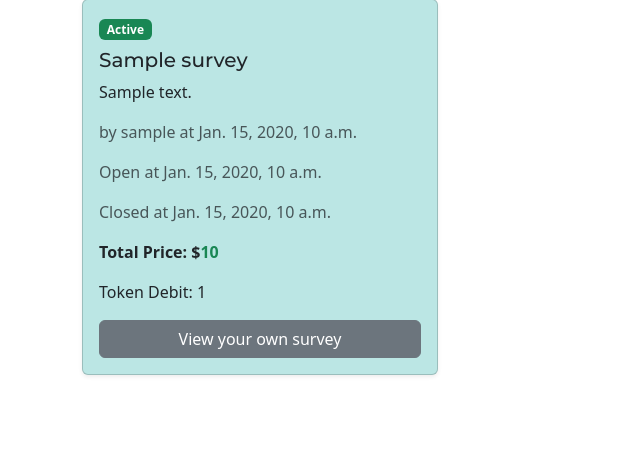
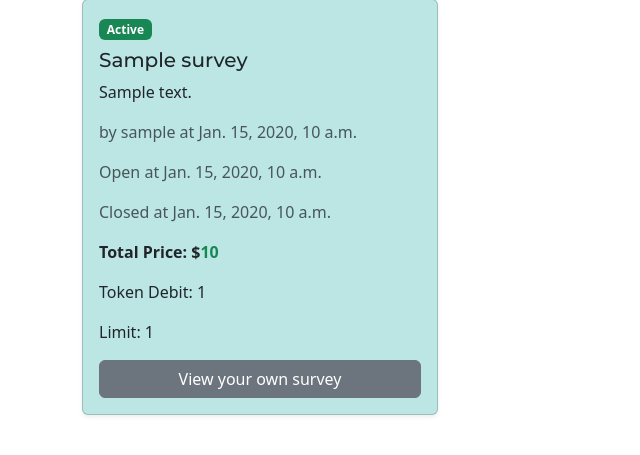
Before and after one commit to fajar-i/Resfound, a Django app: page /fyp/ in a window 1280 px wide. Shown: the part 243-698 px from the top of the page, without its empty margins (0-640 px from the left). Run offline with Django 5.2, Linux system fonts and the light colour scheme; a user stored in the database is signed in; tables that the repository leaves empty hold one stand-in row (values such as "Sample post").

Commit message:
token debit dan limit

```diff
--- a/survey/templates/fyp.html
+++ b/survey/templates/fyp.html
@@ -57,6 +57,7 @@
 
                         {% for recommended_survey in survey.recommended_surveys.all %}
                         <p>Token Debit: {{ recommended_survey.token_debit }}</p>
+                        <p>Limit: {{ recommended_survey.limit }}</p>
                         <!-- jika survey milik orang lain, silakan jawab survey -->
                         {% if recommended_survey.survey.user != user %}
                         <a href="{% url 'answer_survey' survey.id %}"
@@ -108,6 +109,7 @@
 
                         {% for recommended_survey in survey.recommended_surveys.all %}
                         <p>Token Debit: {{ recommended_survey.token_debit }}</p>
+                        <p>Limit: {{ recommended_survey.limit }}</p>
                         {% if recommended_survey.survey.user != user %}
                         <a href="{% url 'answer_survey' survey.id %}"
                             class="btn btn-primary w-100 {% if survey.id in responded_survey_ids or recommended_survey.token_debit == 0 or survey.opening_time > current_time %}disabled{% endif %}">
--- a/survey/templates/my_survey.html
+++ b/survey/templates/my_survey.html
@@ -57,6 +57,7 @@
                         <p class="text-muted">Closed at {{ survey.closing_time }}</p>
                         {% for recommended_survey in survey.recommended_surveys.all %}
                         <p>Token Debit: {{ recommended_survey.token_debit }}</p>
+                        <p>Limit: {{ recommended_survey.limit }}</p>
                         {% empty %}
                         <p>No recommended surveys available.</p>
                         {% endfor %}
--- a/survey/views.py
+++ b/survey/views.py
@@ -1,7 +1,7 @@
 from django.urls import reverse
 from django.http import HttpResponse, JsonResponse
 from django.forms import modelformset_factory
-from django.db.models import Prefetch, Max
+from django.db.models import Prefetch, Max, F, Q, OuterRef, Subquery
 from django.shortcuts import render, get_object_or_404, redirect
 from django.contrib import messages
 from django.contrib.auth import authenticate, login, logout
@@ -113,13 +113,28 @@ def list_survey_fyp(request):
     current_time = now()
 
     # Fetch surveys that are active and within the opening and closing time
+
+
+    # Subquery to compute the maximum token_debit and limit for each survey
+    recommended_surveys = RecommendedSurvey.objects.filter(
+        survey=OuterRef('pk')
+    ).annotate(
+        min_required_token=F('survey__total_price')
+    ).values('token_debit', 'min_required_token')
+
+    # Fetch surveys with proper filters
     surveys = Survey.objects.filter(
-    status=True,
-    opening_time__lte=current_time,
-    closing_time__gte=current_time
+        status=True,
+        opening_time__lte=current_time,
+        closing_time__gte=current_time
     ).annotate(
-        max_token_debit=Max('recommended_surveys__token_debit')
+        max_token_debit=Subquery(recommended_surveys.values('token_debit')[:1]),
+        min_required_token=Subquery(recommended_surveys.values('min_required_token')[:1]),
+    ).filter(
+        Q(max_token_debit__gt=F('min_required_token'))
     ).order_by('-max_token_debit')
+
+
 
     # Surveys the user has already responded to
     responded_surveys = SurveyResponse.objects.filter(
@@ -127,7 +142,7 @@ def list_survey_fyp(request):
     ).values_list('survey_id', flat=True)
 
     # Recommended surveys logic
-    recommended_surveys = RecommendedSurvey.objects.all().order_by('-token_debit')
+    # recommended_surveys = RecommendedSurvey.objects.all().order_by('-token_debit')
     # diurutkan descending debit token
 
     limited_survey_ids = RecommendedSurvey.objects.filter(
```
